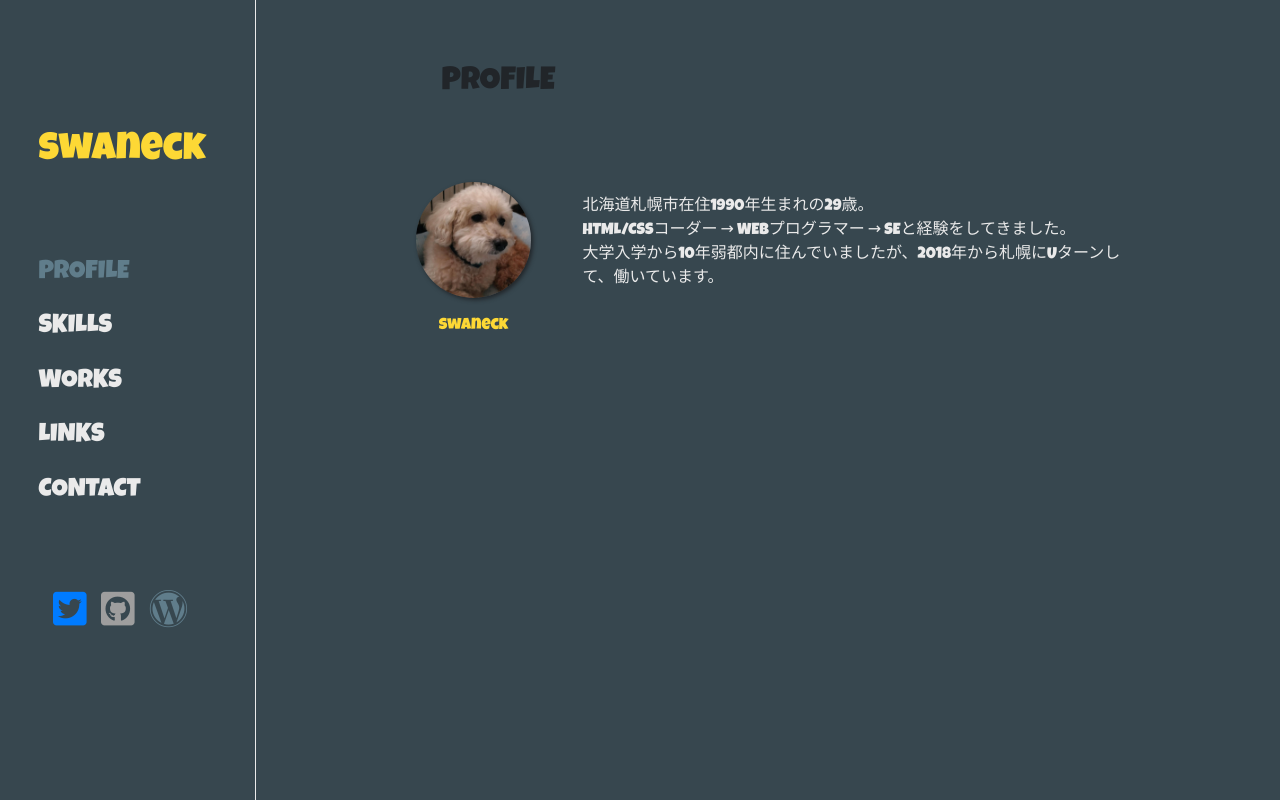
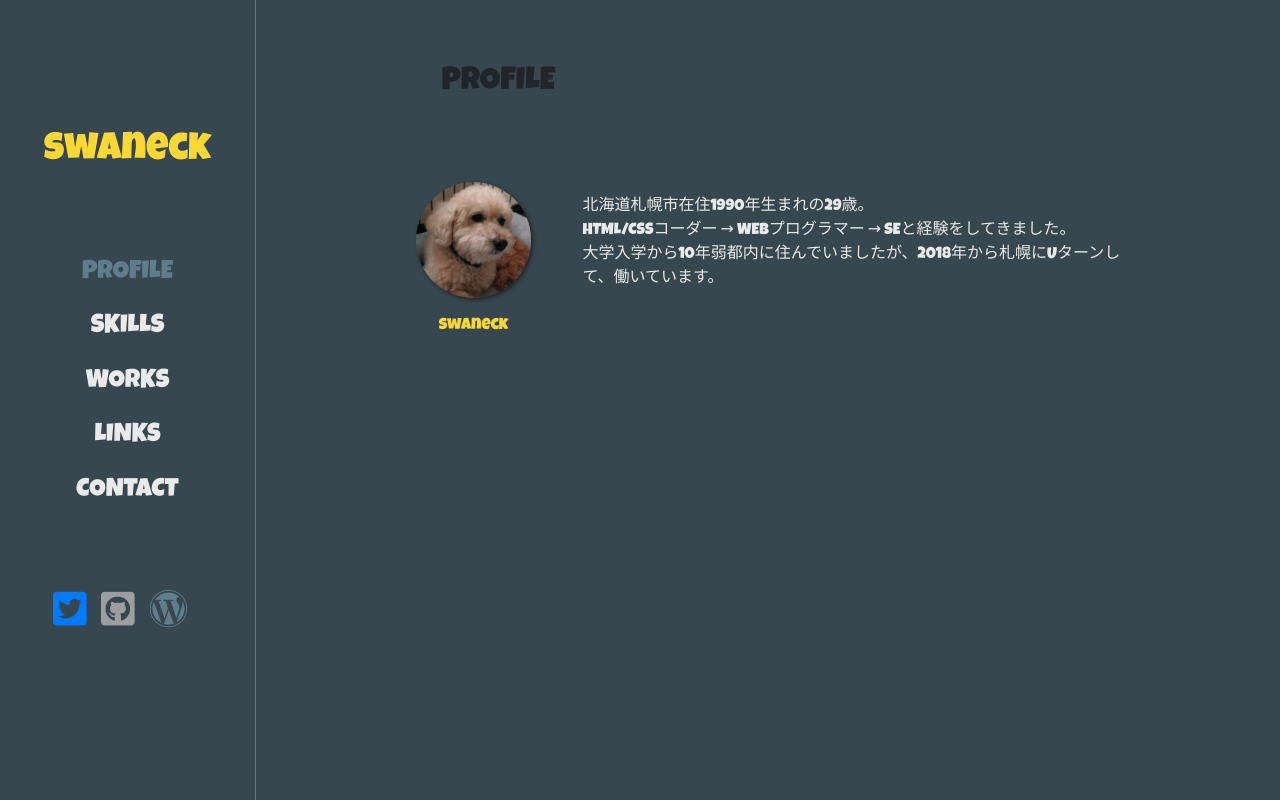
Before and after one commit to swaneck/swaneck.github.io, a website: page index.html in a window 1280 px wide. Drawn offline with nearby package versions, Linux system fonts and the light colour scheme.

Commit message:
PC_共通headerの文字位置修正

```diff
--- a/assets/css/common.css
+++ b/assets/css/common.css
@@ -15,6 +15,7 @@ a:hover {
   text-decoration: none;
 }
 
+/* PC */
 @media (min-width: 768px) {
   a:hover {
     text-decoration: none;
@@ -26,11 +27,12 @@ a:hover {
     display: flex;
   }
 
-  header {
+  .content header {
     width: 20vw;
     height: 100vh;
     padding: 10vw 3vw;
-    border-right: #eaeaea 1px solid;
+    border-right: #607d8b 1px solid;
+    text-align: center;
   }
 
   .header_name {
@@ -68,6 +70,10 @@ a:hover {
 
   .nav_wrap nav li a {
     color: #eaeaea;
+  }
+
+  .nav_wrap nav li a:hover {
+    color: #55acee;
   }
 
   nav li.selected {
```
